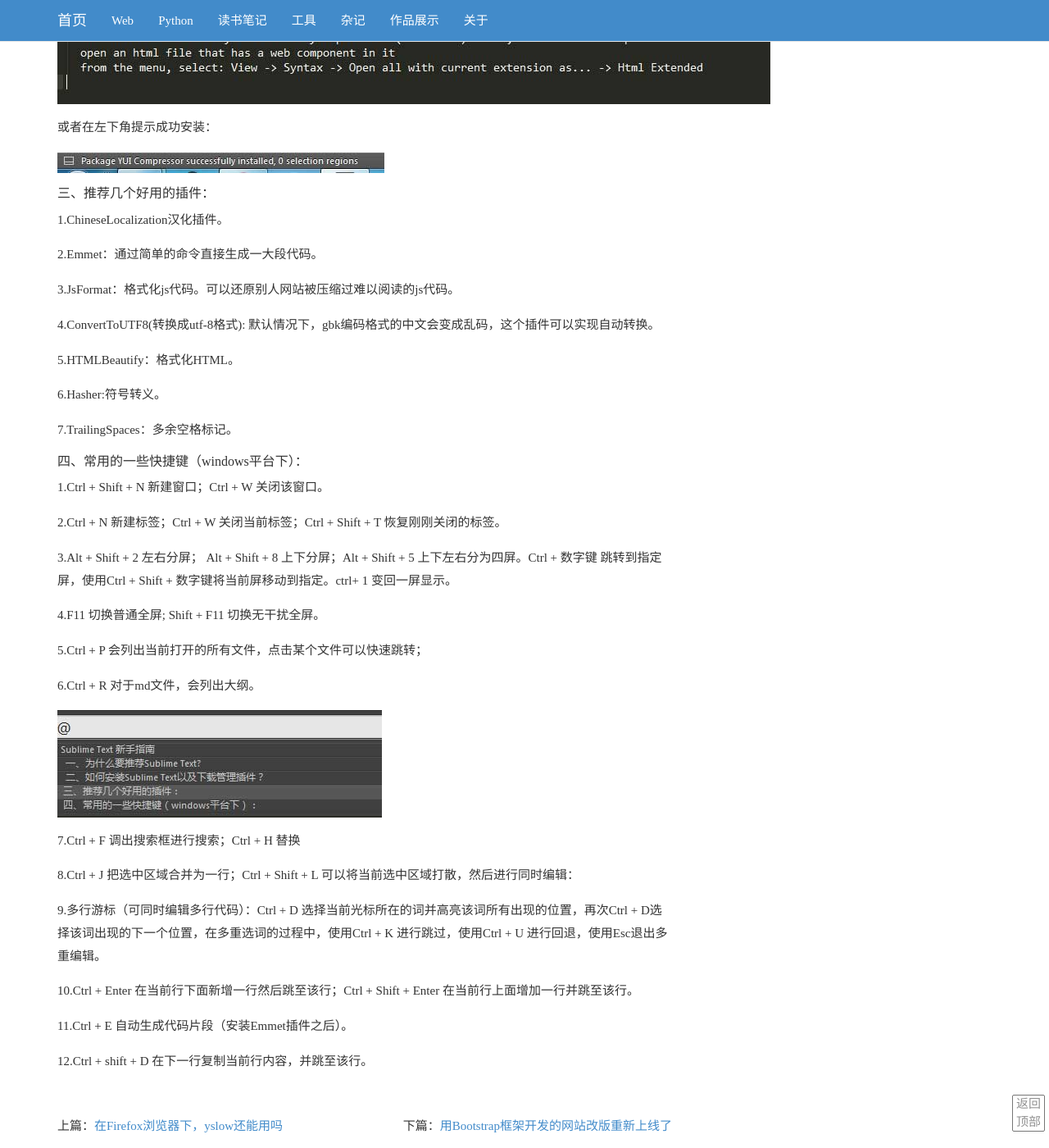
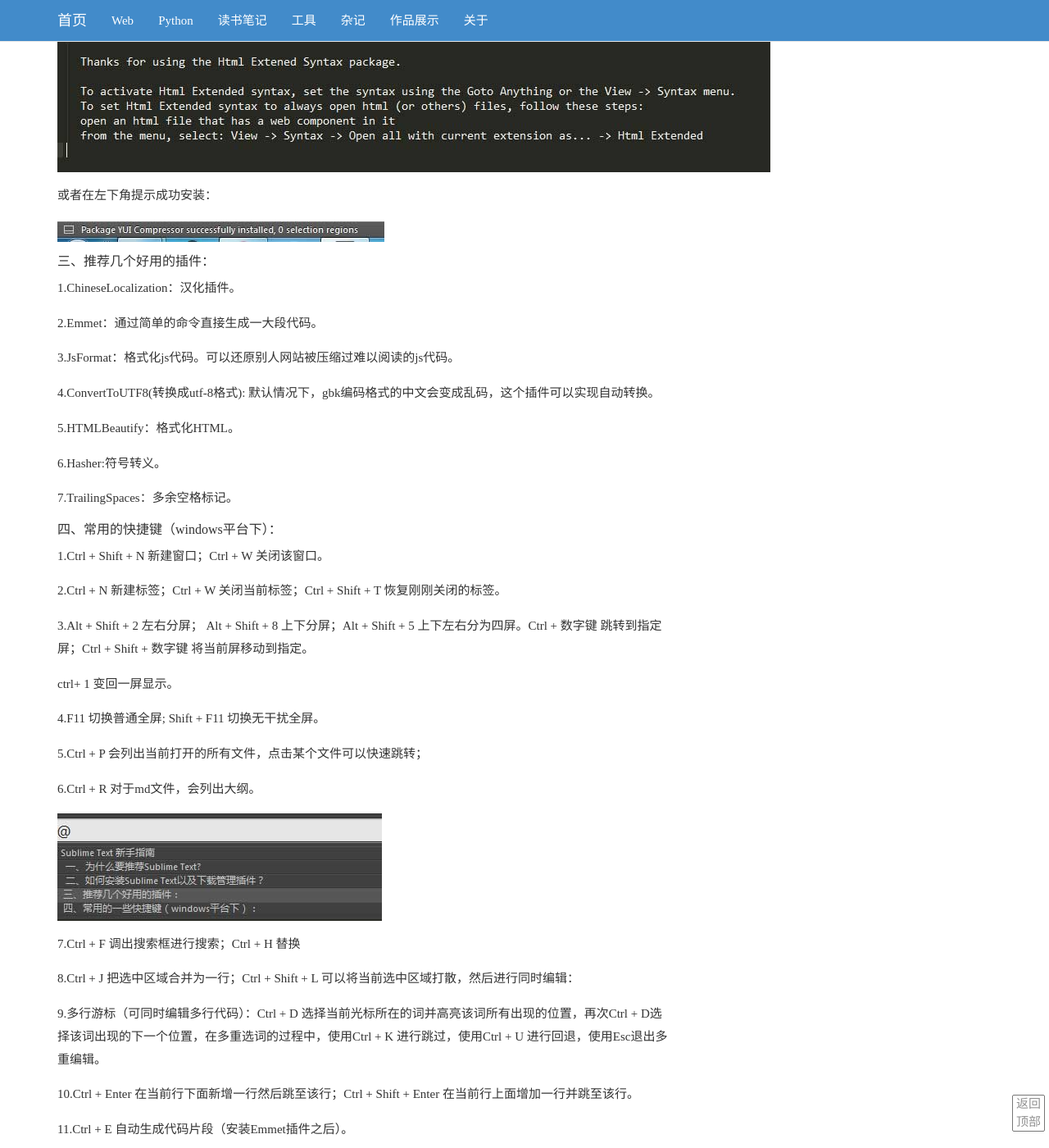
Before and after one commit to frankwang0909/blog_v1.0, a Jekyll site: the page built from _posts/2016-05-13-Sublime-Text新手指南.md, in a window 1280 px wide and 1400 px high, scrolled down 2833 px. Shown: the whole window at 82% size. Built offline with Jekyll 4.4.1, drawn with Linux system fonts in a browser that asks for light colours; nearby versions of some CDN libraries; some of the changed text lies outside the part shown.

Commit message:
修正排版

```diff
--- a/_posts/2016-05-13-Sublime-Text新手指南.md
+++ b/_posts/2016-05-13-Sublime-Text新手指南.md
@@ -5,7 +5,7 @@
 tags: [Sublime, 新手指南, 插件Emmet, windows平台]
 ---
 
-自从我的代码编辑器改为[Sublime Text](https://www.sublimetext.com/)之后，写代码的效率明显高了许多。最近，我开始尝试着给身边的朋友推荐这款编辑器。当然，编辑器只不过是一个工具，能够提高自己的工作效率就是好的。
+自从我的代码编辑器改为[Sublime Text](https://www.sublimetext.com/)之后，写代码的效率明显高了许多。最近，我开始尝试着给身边的朋友推荐这款编辑器。
 
 ####  一、为什么要推荐Sublime Text?
 1.跨平台；
@@ -26,17 +26,18 @@
 
 
 ####  二、如何安装Sublime Text以及下载管理插件？
-1.下载安装包：Sublime Text官网地址：[https://www.sublimetext.com/](https://www.sublimetext.com/)
+1.下载安装包：
 
-根据自己的系统选择对应的安装包下载并安装。目前稳定版本为Sublime Text 3;
+Sublime Text官网地址：[https://www.sublimetext.com/](https://www.sublimetext.com/) 根据自己的系统选择对应的安装包下载并安装。目前稳定版本为Sublime Text 3;
 
-2.安装Package Control: Package Control 官网安装地址：[https://packagecontrol.io/installation](https://packagecontrol.io/installation)
+2.安装Package Control:
+
+下载插件之前需要先安装Package Control，它是用来管理和下载插件的控制组件。 Package Control 官网安装地址：[https://packagecontrol.io/installation](https://packagecontrol.io/installation)
 
 ![](../images/2016051301.jpg)
 
-下载插件之前需要先安装Package Control，它是用来管理和下载插件的控制组件。
 
-1）使用快键键 ` ctrl+` `或者 View > Show Console 菜单打开控制台，然后，然后回车让它安装。
+1）使用快键键 ctrl+` 或者 View > Show Console 菜单打开控制台，然后，然后回车让它安装。
 
 ![](../images/2016051302.jpg)
 
@@ -46,9 +47,10 @@
 
 3）黏贴到控制台输入框里，按Enter键，插件管理包就进入正在下载安装的状态（可能需要一点时间）；
 
-3.自定义安装各种插件：在 Package Control官网地址：[https://packagecontrol.io/](https://packagecontrol.io/)
 
-可以看到各种插件以及它的下载量排名，找到自己感兴趣的，下载下来试用。
+3.自定义安装各种插件：
+
+在 Package Control官网地址：[https://packagecontrol.io/](https://packagecontrol.io/)可以看到各种插件以及它的下载量排名，找到自己感兴趣的，下载下来试用。
 
 下载安装方法如下： (windows平台)
 
@@ -70,7 +72,8 @@
 
 
 #### 三、推荐几个好用的插件：
-1.ChineseLocalization汉化插件。
+
+1.ChineseLocalization：汉化插件。
 
 2.Emmet：通过简单的命令直接生成一大段代码。
 
@@ -85,12 +88,15 @@
 7.TrailingSpaces：多余空格标记。
 
 
-#### 四、常用的一些快捷键（windows平台下）：
+#### 四、常用的快捷键（windows平台下）：
+
 1.Ctrl + Shift + N 新建窗口；Ctrl + W 关闭该窗口。
 
 2.Ctrl + N 新建标签；Ctrl + W 关闭当前标签；Ctrl + Shift + T 恢复刚刚关闭的标签。
 
-3.Alt + Shift + 2 左右分屏； Alt + Shift + 8  上下分屏；Alt + Shift + 5  上下左右分为四屏。Ctrl + 数字键 跳转到指定屏，使用Ctrl + Shift + 数字键将当前屏移动到指定。ctrl+ 1 变回一屏显示。
+3.Alt + Shift + 2 左右分屏； Alt + Shift + 8  上下分屏；Alt + Shift + 5  上下左右分为四屏。Ctrl + 数字键 跳转到指定屏；Ctrl + Shift + 数字键 将当前屏移动到指定。
+
+ctrl+ 1 变回一屏显示。
 
 4.F11 切换普通全屏; Shift + F11 切换无干扰全屏。
 
```
